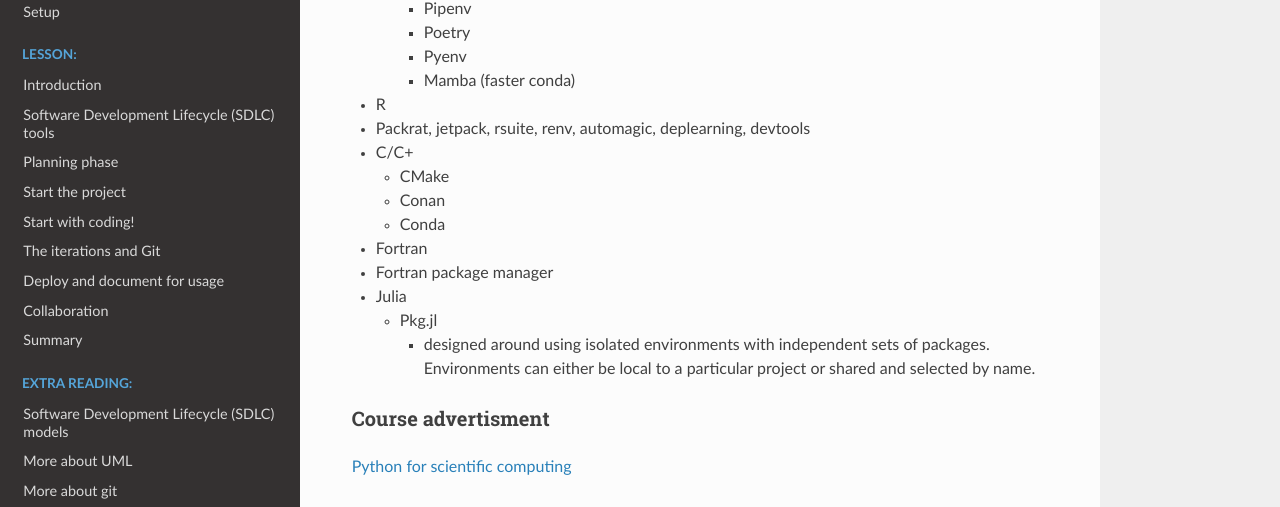
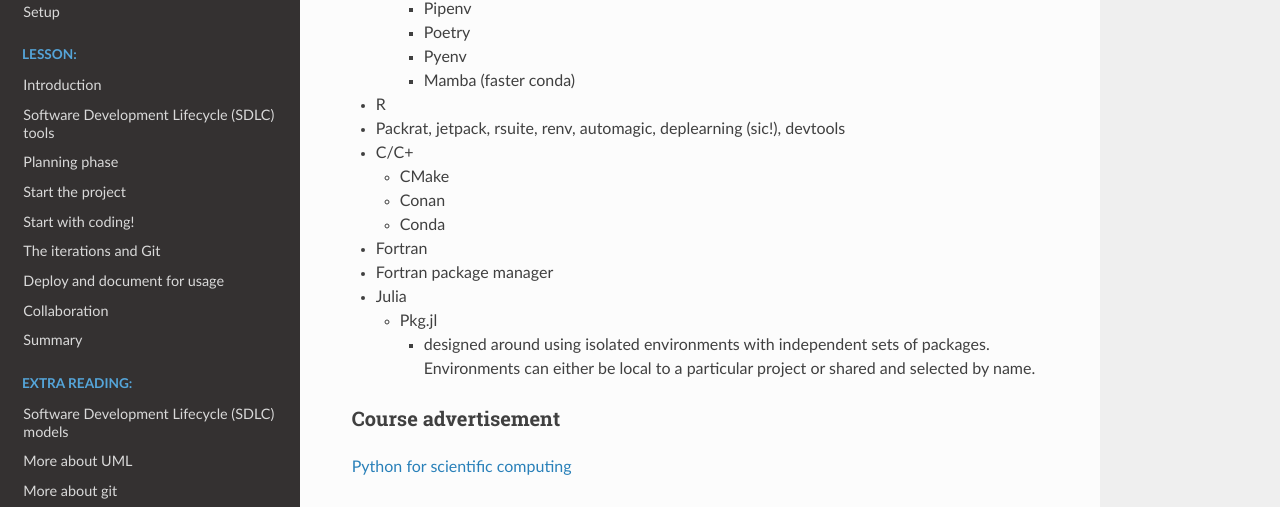
Before and after one commit to UPPMAX/programming_formalisms_intro, a Sphinx documentation site: the page built from doc/reproducible.md, in a window 1280 px wide and 900 px high, scrolled down 2584 px. Shown: the part 139-646 px from the top of the window. Built offline with Sphinx 7.4.7 and the Read the Docs theme 2.0.0, drawn with Linux system fonts in a browser that asks for light colours; pages that are not in the unit, such as notebooks, are missing from menus.

Commit message:
Update reproducible.md

````diff
--- a/doc/reproducible.md
+++ b/doc/reproducible.md
@@ -39,7 +39,7 @@
 CC-BY licence. The image was obtained from [https://zenodo.org/record/3332808](https://zenodo.org/record/3332808).)
 
 
-```{discussion} Discuss in HackMD, with your neighbors, or among all participants
+```{discussion} Discuss in HackMD, with your neighbours, or among all participants
 Computer programs are expected to produce the same
 output for the same inputs. Is
 that true for research software?
@@ -123,7 +123,7 @@
 	- Pyenv
 	- Mamba (faster conda)
 -	R
-  - Packrat, jetpack, rsuite, renv, automagic, deplearning, devtools
+  - Packrat, jetpack, rsuite, renv, automagic, deplearning (sic!), devtools
 -	C/C+
 	- CMake
 	- Conan
@@ -134,7 +134,7 @@
   - Pkg.jl
     -	designed around using isolated environments with independent sets of packages. Environments can either be local to a particular project or shared and selected by name.
 
-### Course advertisment
+### Course advertisement
 [Python for scientific computing](https://aaltoscicomp.github.io/python-for-scicomp/)
 
 
````
